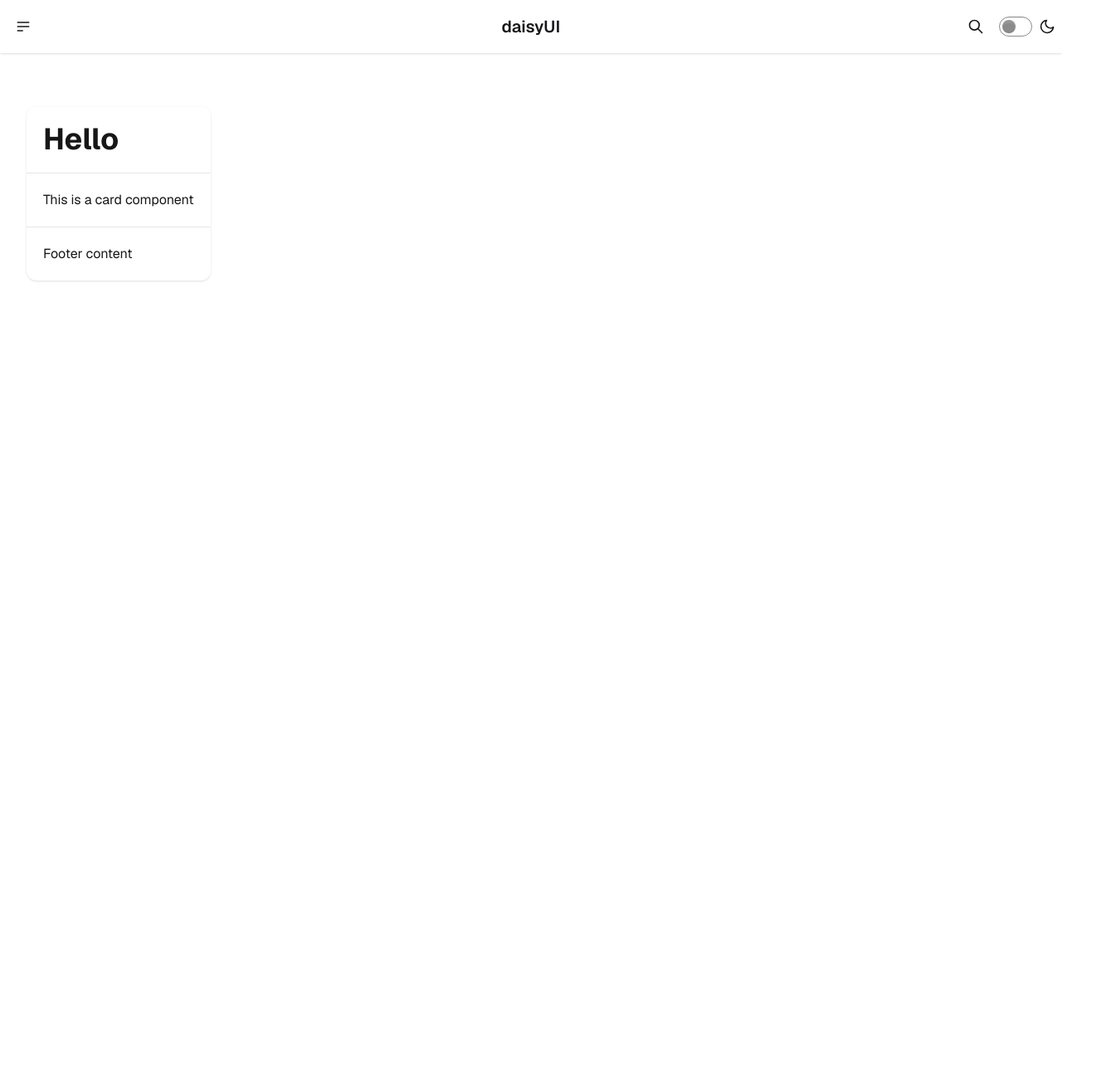
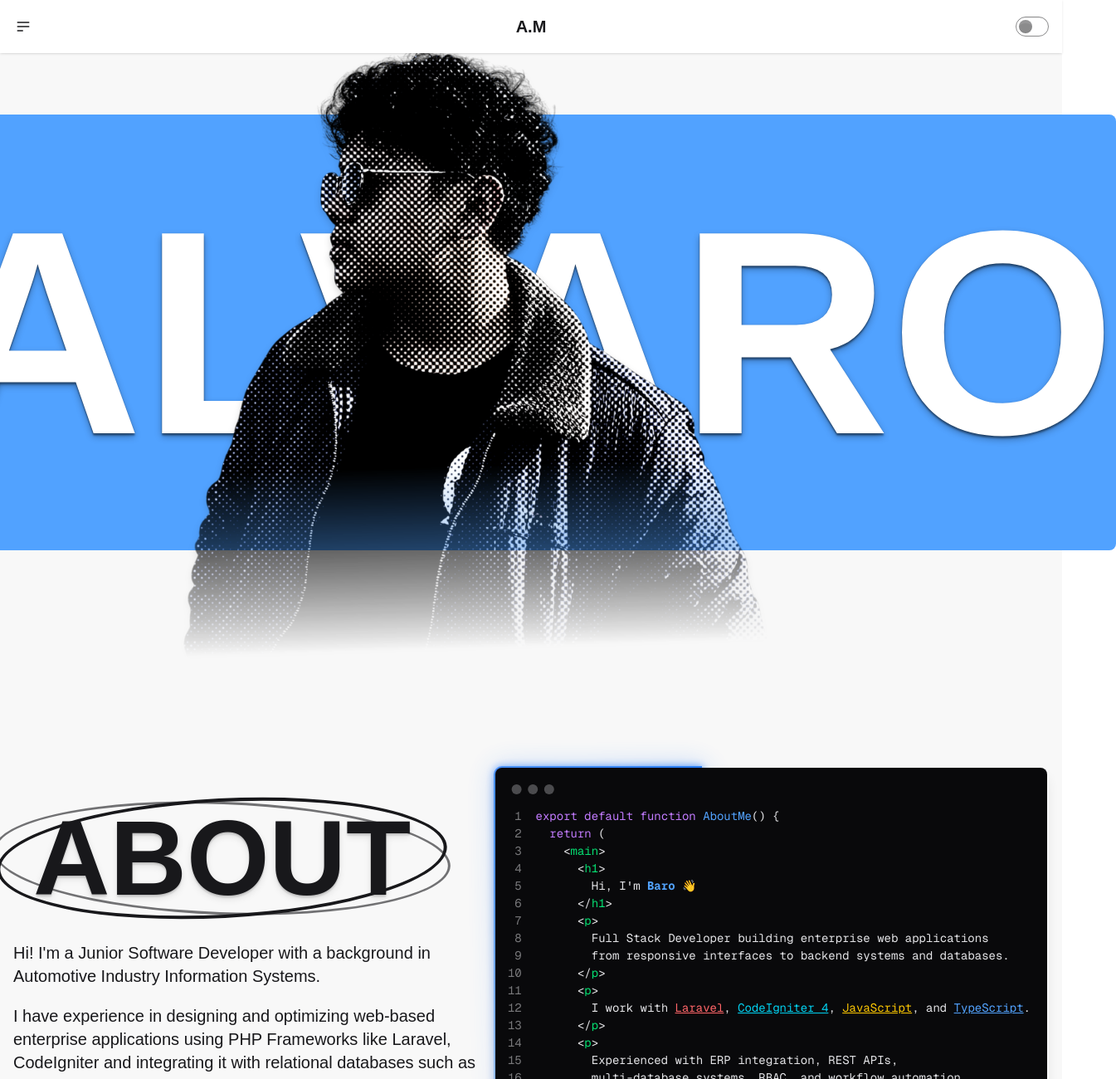
Before and after one commit to muyassaralvaro/portfolio, a Next.js app: page / in a window 1280 px wide. Shown: the top 1300 px of the page at 83% size, 1345 px wide, since content can reach past the window. Before the commit the page ends 800 px from the top, so only its background shows below. Built offline with nearby package versions, Linux system fonts and the light colour scheme; no server answers.

Commit message:
added new hero and about page

```diff
--- a/app/components/navbar.tsx
+++ b/app/components/navbar.tsx
@@ -1,6 +1,27 @@
-export default function Navbar() {
+"use client";
+
+import React, { useState, useEffect } from 'react';
+
+export default function Navbar({active="Homepage"}: {active?: string}) {
+  const [isDark, setIsDark] = useState(false);
+
+  useEffect(() => {
+    const savedTheme = localStorage.getItem("theme") ?? "light";
+
+    document.documentElement.setAttribute("data-theme", savedTheme);
+    setIsDark(savedTheme === "dark");
+  }, []);
+
+  function handleThemeChange() {
+    const newTheme = isDark ? "light" : "dark";
+
+    document.documentElement.setAttribute("data-theme", newTheme);
+    localStorage.setItem("theme", newTheme);
+    setIsDark(!isDark);
+  }
+
   return (
-    <div className="navbar bg-base-100 shadow-sm">
+    <div className="navbar bg-base-100 shadow-sm fixed top-0 z-10">
       <div className="navbar-start">
         <div className="dropdown">
           <div tabIndex={0} role="button" className="btn btn-ghost btn-circle">
@@ -26,22 +47,22 @@ export default function Navbar() {
             className="menu menu-sm dropdown-content bg-base-100 rounded-box z-1 mt-3 w-52 p-2 shadow"
           >
             <li>
-              <a>Homepage</a>
+              <a className="text-base-content">Homepage</a>
             </li>
             <li>
-              <a>Portfolio</a>
+              <a className="text-base-content">Portfolio</a>
             </li>
             <li>
-              <a>About</a>
+              <a className="text-base-content">About</a>
             </li>
           </ul>
         </div>
       </div>
       <div className="navbar-center">
-        <a className="btn btn-ghost text-xl">daisyUI</a>
+        <a className="btn btn-ghost text-xl">A.M</a>
       </div>
       <div className="navbar-end">
-        <button className="btn btn-ghost btn-circle">
+        {/* <button className="btn btn-ghost btn-circle">
           <svg
             aria-label="Search"
             xmlns="http://www.w3.org/2000/svg"
@@ -58,43 +79,18 @@ export default function Navbar() {
               d="M21 21l-6-6m2-5a7 7 0 11-14 0 7 7 0 0114 0z"
             />{" "}
           </svg>
-        </button>
-        <label className="flex cursor-pointer gap-2 items-center">
-          {/* <svg
-            xmlns="http://www.w3.org/2000/svg"
-            width="20"
-            height="20"
-            viewBox="0 0 24 24"
-            fill="none"
-            stroke="currentColor"
-            strokeWidth="2"
-            strokeLinecap="round"
-            strokeLinejoin="round"
-          >
-            <circle cx="12" cy="12" r="5" />
-            <path d="M12 1v2M12 21v2M4.2 4.2l1.4 1.4M18.4 18.4l1.4 1.4M1 12h2M21 12h2M4.2 19.8l1.4-1.4M18.4 5.6l1.4-1.4" />
-          </svg> */}
+        </button> */}
+        <label className="flex cursor-pointer gap-2 items-center ml-4">
           <i
-          className="fa-solid fa-sun text-dark">
+          className="fa-solid fa-sun text-dark dark:text-white">
           </i>
           <input
             type="checkbox"
-            value="dark"
-            className="toggle theme-controller"
+            checked={isDark}
+            onChange={handleThemeChange}
+            className="toggle"
           />
-          <svg
-            xmlns="http://www.w3.org/2000/svg"
-            width="20"
-            height="20"
-            viewBox="0 0 24 24"
-            fill="none"
-            stroke="currentColor"
-            strokeWidth="2"
-            strokeLinecap="round"
-            strokeLinejoin="round"
-          >
-            <path d="M21 12.79A9 9 0 1 1 11.21 3 7 7 0 0 0 21 12.79z"></path>
-          </svg>
+          <i className="fa-solid fa-moon text-dark dark:text-white"></i>
         </label>
       </div>
     </div>
--- a/app/globals.css
+++ b/app/globals.css
@@ -5,8 +5,11 @@
     dark --prefersdark;
 }
 
+@custom-variant dark (&:where([data-theme=dark], [data-theme=dark] *));
+/* @custom-variant light (&:where([data-theme=light], [data-theme=light] *)); */
+
 :root {
-  --background: #ffffff;
+  --background: #c8c8c8;
   --foreground: #171717;
 }
 
--- a/app/page.tsx
+++ b/app/page.tsx
@@ -2,18 +2,234 @@ import Card from "./components/card";
 import Navbar from "./components/navbar";
 
 export default function Home() {
+  var active = "Homepage";
+
   return (
-    <div className="flex flex-col flex-1 items-center justify-center font-sans">
-      <Navbar />
-      <main className="flex flex-1 w-full flex-col items-center justify-between py-16 px-8 sm:items-start">
-        <Card
-          title="Hello"
-          description="This is a card component"
-          bottom="Footer content"
-          iconHead="hand"
-          iconStyle={{ "--fa-rotate-angle": "45deg" } as React.CSSProperties}
-        />
-      </main>
-    </div>
+    <main className="bg-base-100 bg-[url('/img/pattern.jpg')] bg-cover bg-repeat">
+      <Navbar active={active} />
+      <div className="hero bg-base-200 min-h-screen text-base-content">
+        <div className="hero-content text-center">
+          <div className="bg-blue-400 dark:bg-blue-300 rounded-lg">
+            <h1 className="text-[350px] text-white dark:invert font-bold text-shadow-lg/30">
+              ALVARO
+            </h1>
+          </div>
+          <div className="max-h-screen overflow-hidden">
+            <img
+              className="max-h-screen z-1 absolute top-0 right-85 drop-shadow-lg"
+              src="/img/me.png"
+              alt="Alvaro Muyassar"
+            />
+          </div>
+        </div>
+      </div>
+
+      <div className="hero bg-base-200 min-h-screen">
+        <div className="hero-content flex-col lg:flex-row-reverse w-screen items-center">
+          <div className="aura w-full basis-2/4 text-blue-500 shadow-lg dark:shadow-white/30">
+            <div className="mockup-code">
+              <pre data-prefix="1">
+                <code>
+                  <span className="text-purple-400">
+                    export default function
+                  </span>{" "}
+                  <span className="text-blue-400">AboutMe</span>() {"{"}
+                </code>
+              </pre>
+
+              <pre data-prefix="2">
+                <code>
+                  {"  "}
+                  <span className="text-purple-400">return</span> (
+                </code>
+              </pre>
+
+              <pre data-prefix="3">
+                <code>
+                  {"    "}&lt;<span className="text-green-400">main</span>&gt;
+                </code>
+              </pre>
+
+              <pre data-prefix="4">
+                <code>
+                  {"      "}&lt;<span className="text-green-400">h1</span>&gt;
+                </code>
+              </pre>
+
+              <pre data-prefix="5">
+                <code>
+                  {"        "}Hi, I'm{" "}
+                  <span className="text-blue-400 font-bold">Baro</span> 👋
+                </code>
+              </pre>
+
+              <pre data-prefix="6">
+                <code>
+                  {"      "}&lt;/<span className="text-green-400">h1</span>&gt;
+                </code>
+              </pre>
+
+              <pre data-prefix="7">
+                <code>
+                  {"      "}&lt;<span className="text-green-400">p</span>&gt;
+                </code>
+              </pre>
+
+              <pre data-prefix="8">
+                <code>
+                  {"        "}Full Stack Developer building enterprise web
+                  applications
+                </code>
+              </pre>
+
+              <pre data-prefix="9">
+                <code>
+                  {"        "}from responsive interfaces to backend systems and
+                  databases.
+                </code>
+              </pre>
+
+              <pre data-prefix="10">
+                <code>
+                  {"      "}&lt;/<span className="text-green-400">p</span>&gt;
+                </code>
+              </pre>
+
+              <pre data-prefix="11">
+                <code>
+                  {"      "}&lt;<span className="text-green-400">p</span>&gt;
+                </code>
+              </pre>
+
+              <pre data-prefix="12">
+                <code>
+                  {"        "}I work with{" "}
+                  <span className="text-red-400 underline">Laravel</span>,{" "}
+                  <span className="text-cyan-400 underline">CodeIgniter 4</span>
+                  ,{" "}
+                  <span className="text-yellow-400 underline">JavaScript</span>,
+                  and{" "}
+                  <span className="text-blue-400 underline">TypeScript</span>.
+                </code>
+              </pre>
+
+              <pre data-prefix="13">
+                <code>
+                  {"      "}&lt;/<span className="text-green-400">p</span>&gt;
+                </code>
+              </pre>
+
+              <pre data-prefix="14">
+                <code>
+                  {"      "}&lt;<span className="text-green-400">p</span>&gt;
+                </code>
+              </pre>
+
+              <pre data-prefix="15">
+                <code>
+                  {"        "}Experienced with ERP integration, REST APIs,
+                </code>
+              </pre>
+
+              <pre data-prefix="16">
+                <code>
+                  {"        "}multi-database systems, RBAC, and workflow
+                  automation.
+                </code>
+              </pre>
+
+              <pre data-prefix="17">
+                <code>
+                  {"      "}&lt;/<span className="text-green-400">p</span>&gt;
+                </code>
+              </pre>
+
+              <pre data-prefix="18">
+                <code>
+                  {"      "}&lt;<span className="text-green-400">p</span>&gt;
+                </code>
+              </pre>
+
+              <pre data-prefix="19">
+                <code>
+                  {"        "}Databases: MySQL · PostgreSQL · Oracle · SQLite ·
+                  Firebase
+                </code>
+              </pre>
+
+              <pre data-prefix="20">
+                <code>
+                  {"      "}&lt;/<span className="text-green-400">p</span>&gt;
+                </code>
+              </pre>
+
+              <pre data-prefix="21">
+                <code>
+                  {"    "}&lt;/<span className="text-green-400">main</span>&gt;
+                </code>
+              </pre>
+
+              <pre data-prefix="22">
+                <code>{"  "});</code>
+              </pre>
+
+              <pre data-prefix="23">
+                <code>{"}"}</code>
+              </pre>
+            </div>
+          </div>
+          <div className="basis-2/4 text-start flex-col justify-between text-base-content">
+            <h1 className="text-9xl font-bold leading-30 mb-10 text-shadow-lg/10">
+              <span
+                className="
+                  relative inline-block px-6
+
+                  before:content-['']
+                  before:absolute
+                  before:-inset-x-6
+                  before:-inset-y-2
+                  before:border-3
+                  before:border-blue-base-content
+                  before:rounded-[50%]
+                  before:rotate-[2deg]
+                  before:opacity-60
+                  before:pointer-events-none
+
+                  after:content-['']
+                  after:absolute
+                  after:-inset-x-5
+                  after:-inset-y-3
+                  after:border-4
+                  after:border-blue-base-content
+                  after:rounded-[50%]
+                  after:rotate-[-3deg]
+                  after:pointer-events-none
+
+                  animation-ping
+                "
+              >
+                ABOUT
+              </span>
+            </h1>
+            <div className="text-xl flex flex-col gap-5">
+              <p className="">
+                Hi! I'm a Junior Software Developer with a background in
+                Automotive Industry Information Systems.
+              </p>
+              <p className="">
+                I have experience in designing and optimizing web-based enterprise
+                applications using PHP Frameworks like Laravel, CodeIgniter and integrating it with
+                relational databases such as MySQL, PostgreSQL, Oracle, SQLite and Firebase.
+              </p>
+              <p>
+                I am skilled in database optimization, Third-party
+                API integration, responsive design slicing, and implementing secure, role-based access
+                control user managements.
+              </p>
+            </div>
+          </div>
+        </div>
+      </div>
+    </main>
   );
 }
```
Also changed, not shown: public/img/me.png (added), public/img/pattern.jpg (added).
